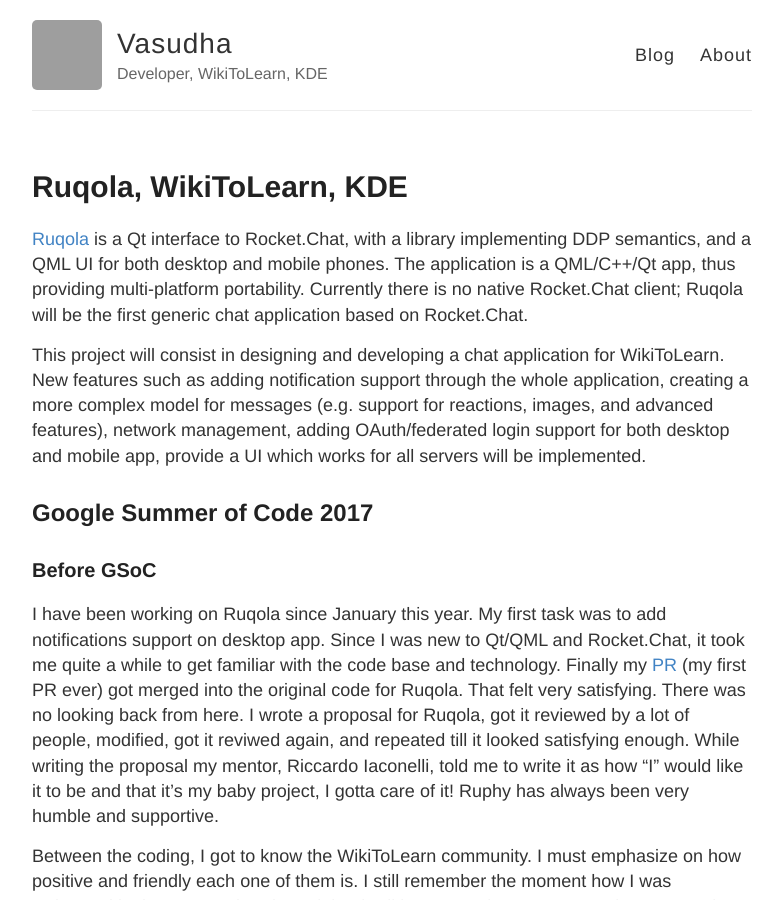
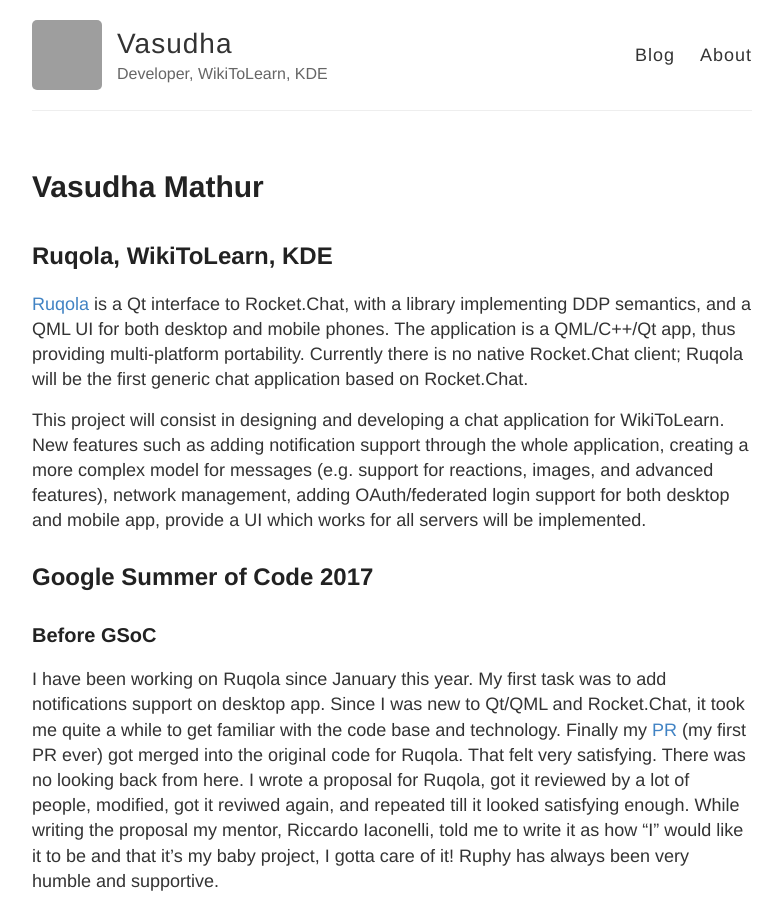
Before and after one commit to VasudhaMathur/VasudhaMathur.github.io, a Jekyll site: the page built from index.md, in a window 1280 px wide and 900 px high. Shown: the whole window, without its empty margins (248-1030 px from the left). Built offline with Jekyll 4.4.1, drawn with Linux system fonts in a browser that asks for light colours; grey boxes are pictures that could not be loaded.

Commit message:
Update index.md

```diff
--- a/index.md
+++ b/index.md
@@ -1,8 +1,9 @@
 ---
 layout: post
-title: Ruqola, WikiToLearn, KDE
+title: Vasudha Mathur
 ---
 
+## Ruqola, WikiToLearn, KDE
 [Ruqola](https://github.com/WikiToLearn/Ruqola) is a Qt interface to Rocket.Chat, with a library implementing DDP semantics, and a QML UI for both desktop and mobile phones. The application is a QML/C++/Qt app, thus providing multi-platform portability. Currently there is no native Rocket.Chat client; Ruqola will be the first generic chat application based on Rocket.Chat.
 
 This project will consist in designing and developing a chat application for WikiToLearn. New features such as adding notification support through the whole application, creating a more complex model for messages (e.g. support for reactions, images, and advanced features), network management, adding OAuth/federated login support for both desktop and mobile app, provide a UI which works for all servers will be implemented.
```
